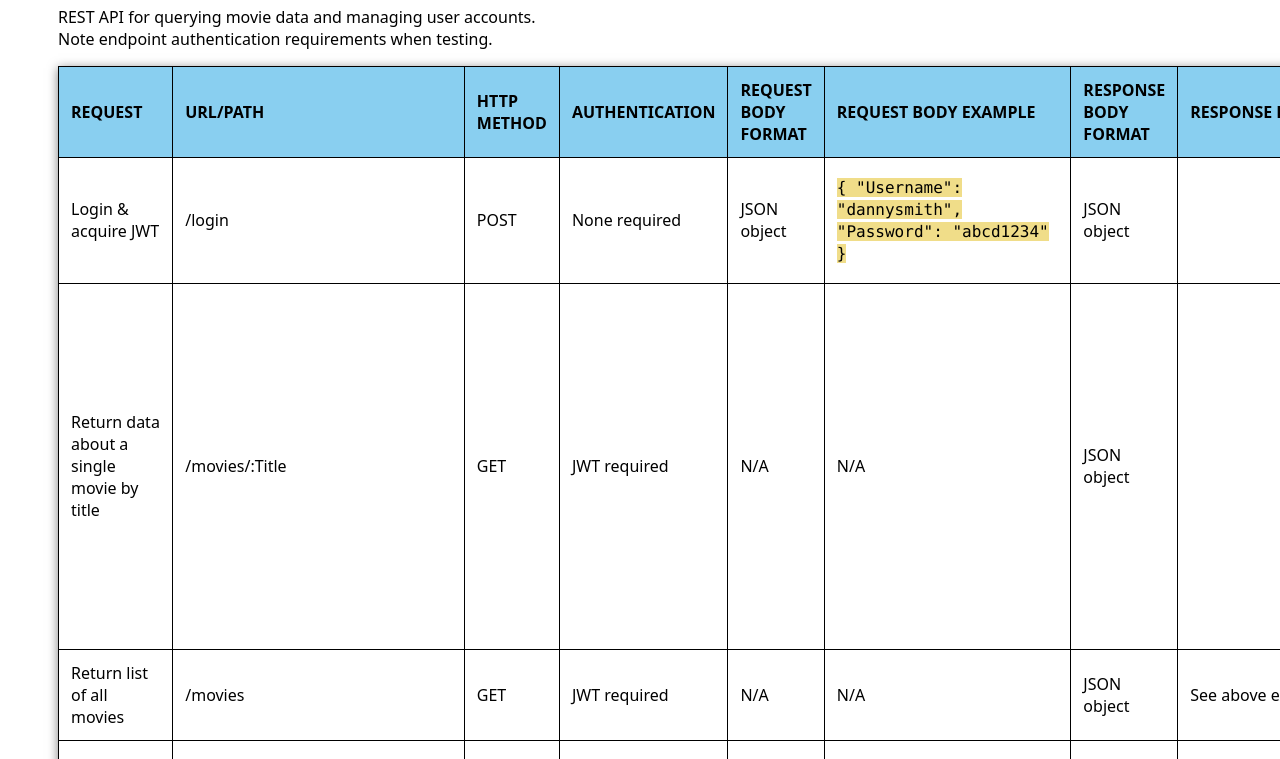
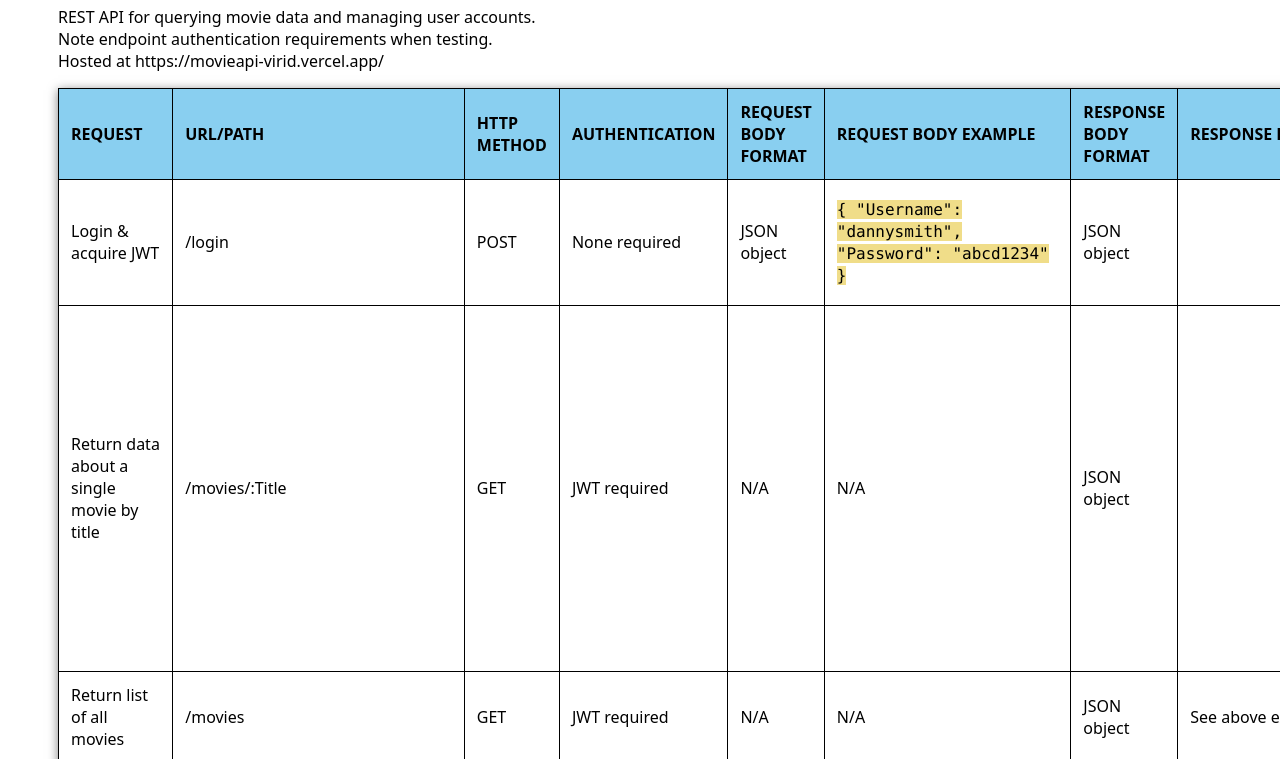
Before and after one commit to elicost/movie_api, a website: page public/documentation.html in a window 1280 px wide. Shown: the part 138-897 px from the top of the page. Drawn offline with Linux system fonts and the light colour scheme.

Commit message:
Include hosting URL in docs

```diff
--- a/public/documentation.html
+++ b/public/documentation.html
@@ -10,7 +10,10 @@
 
 <body>
     <h1>Movie API</h1>
-    <p>REST API for querying movie data and managing user accounts.<br>Note endpoint authentication requirements when testing.</p>
+    <p>REST API for querying movie data and managing user accounts.<br>
+		Note endpoint authentication requirements when testing.<br>
+		Hosted at https://movieapi-virid.vercel.app/
+	</p>
     <table>
 	<thead>
 		<tr>
```
